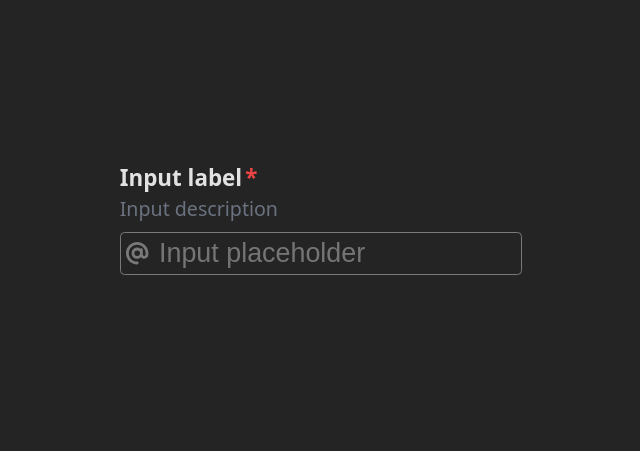
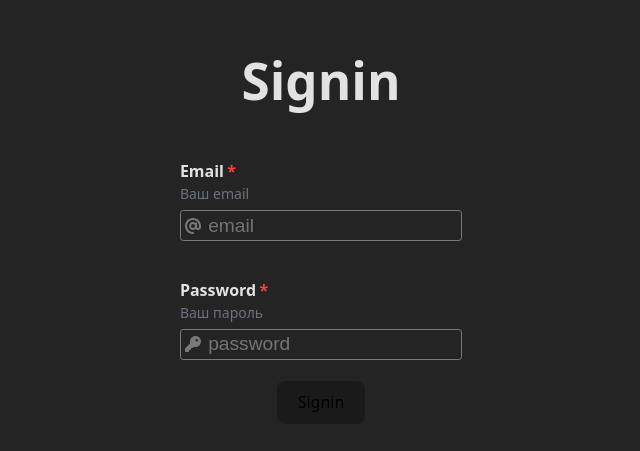
Before and after one commit to SuvStreet/Forms_Result.University-, a React (Vite) app: page / in a window 1280 px wide. Shown: the part 179-630 px from the top of the page, without its empty margins (319-959 px from the left). Built offline with nearby package versions, Linux system fonts and the light colour scheme; the HTML template or start-up script is replaced by a standard one.

Commit message:
feat(Signin): Создать форму входа.

```diff
--- a/src/App.jsx
+++ b/src/App.jsx
@@ -1,6 +1,4 @@
-import { TextInput } from './components'
-
-import { faAt } from '@fortawesome/free-solid-svg-icons'
+import { Signin } from './components'
 
 import './App.css'
 
@@ -8,15 +6,7 @@ function App() {
   return (
     <>
       <div>
-        <TextInput
-          required
-          label="Input label"
-          description="Input description"
-          placeholder="Input placeholder"
-          // error="Input error message"
-          iconCode={faAt}
-          size="lg"
-        />
+        <Signin />
       </div>
     </>
   )
--- /dev/null
+++ b/src/components/Signin/Signin.jsx
@@ -0,0 +1,95 @@
+import { useState } from 'react'
+import { TextInput } from '../TextInput/TextInput'
+import { Button } from '../Button/Button'
+
+import { faAt, faKey } from '@fortawesome/free-solid-svg-icons'
+
+const inputs = [
+  {
+    required: true,
+    label: 'Email',
+    description: 'Ваш email',
+    placeholder: 'email',
+    iconCode: faAt,
+    type: 'email',
+    nameInput: 'email',
+  },
+  {
+    required: true,
+    label: 'Password',
+    description: 'Ваш пароль',
+    placeholder: 'password',
+    iconCode: faKey,
+    type: 'password',
+    nameInput: 'password',
+  },
+]
+
+const isValidEmail = (email) => {
+  return String(email)
+    .toLowerCase()
+    .match(
+      /^(([^<>()[\]\\.,;:\s@"]+(\.[^<>()[\]\\.,;:\s@"]+)*)|(".+"))@((\[[0-9]{1,3}\.[0-9]{1,3}\.[0-9]{1,3}\.[0-9]{1,3}\])|(([a-zA-Z\-0-9]+\.)+[a-zA-Z]{2,}))$/
+    )
+}
+
+const initialState = {
+  email: '',
+  password: '',
+}
+
+export const Signin = () => {
+  const [formSignin, setFormSignin] = useState(initialState)
+  const [errors, setErrors] = useState({})
+
+  const handleChange = (event) => {
+    const { name, value } = event.target
+
+    setFormSignin((prevState) => ({
+      ...prevState,
+      [name]: value,
+    }))
+
+    if (errors[name]) {
+      setErrors((prevErrors) => ({
+        ...prevErrors,
+        [name]: '',
+      }))
+    }
+  }
+
+  const handleSubmit = (event) => {
+    event.preventDefault()
+
+    let newErrors = {}
+    inputs.forEach(({ nameInput, required }) => {
+      if (required && !formSignin[nameInput]) {
+        newErrors[nameInput] = 'Поле не может быть пустым'
+      } else if (
+        nameInput === 'email' &&
+        !isValidEmail(formSignin[nameInput])
+      ) {
+        newErrors[nameInput] = 'Некорректный email'
+      }
+    })
+
+    if (Object.keys(newErrors).length) {
+      setErrors(newErrors)
+      return
+    }
+
+    alert(`Вы успешно вошли ${formSignin.email.toUpperCase()}`)
+  }
+
+  return (
+    <div>
+      <h1>Signin</h1>
+      <form noValidate onSubmit={handleSubmit} onChange={handleChange}>
+        {inputs.map((input, index) => (
+          <TextInput key={index} {...input} error={errors[input.nameInput]} />
+        ))}
+        <Button text="Signin" />
+      </form>
+    </div>
+  )
+}
--- a/src/components/index.js
+++ b/src/components/index.js
@@ -1,3 +1,4 @@
 export { TextInput } from './TextInput/TextInput.jsx'
 export { Icon } from './Icon/Icon.jsx'
 export { Button } from './Button/Button.jsx'
+export { Signin } from './Signin/Signin.jsx'
```
